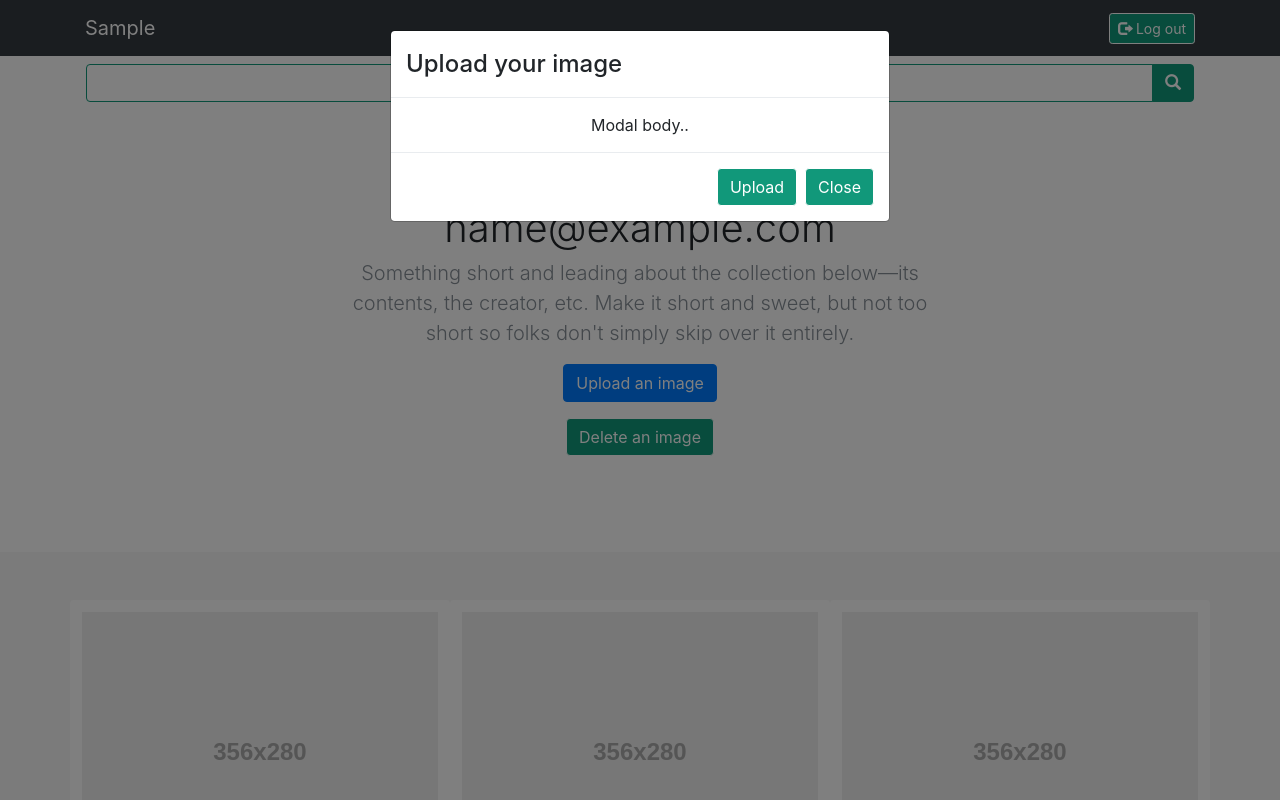
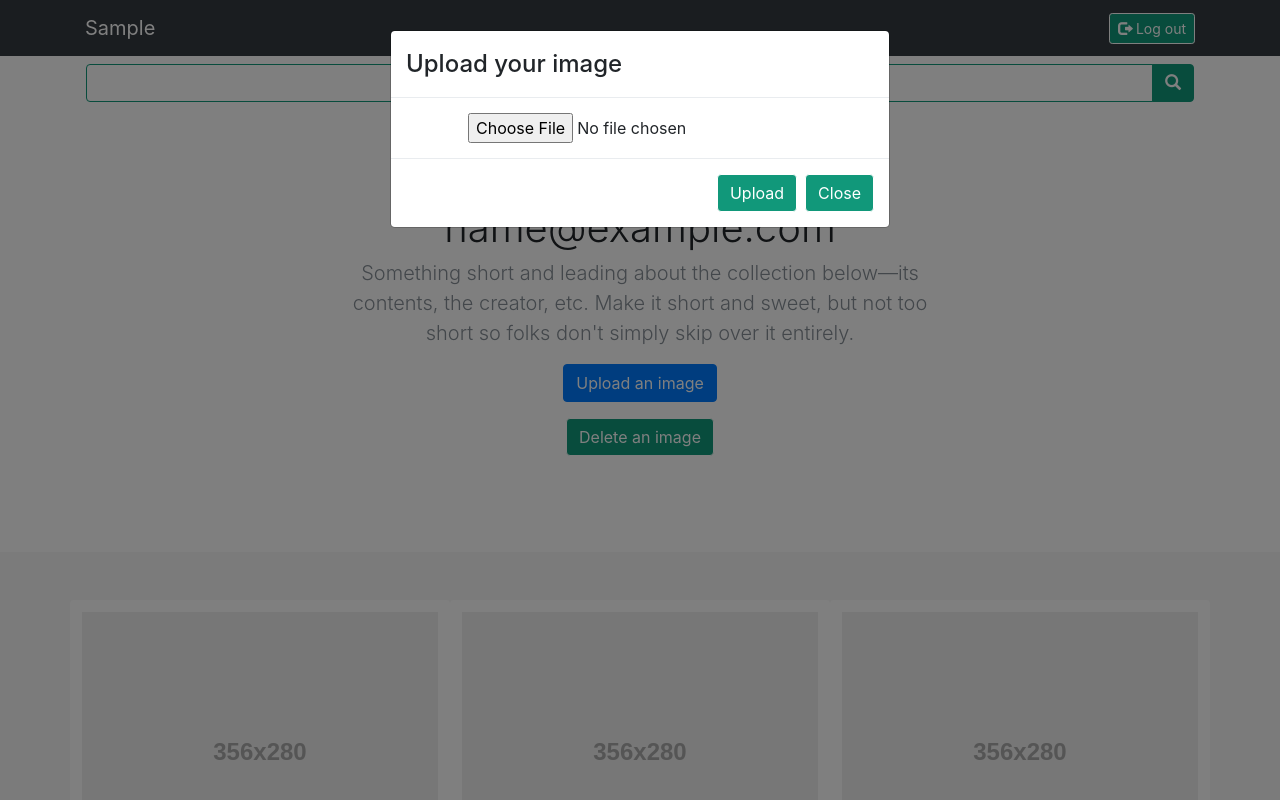
Before and after one commit to anitahaurie/FotoFriend_Web, a Flask app: template templates/home.html in a window 1280 px wide, after a click on "Upload an image". Run offline with Flask 2, Linux system fonts and the light colour scheme; the template is opened without the code that fills it: most values are stand-ins (such as "Sample title", 1, 10 or a date in 2020); some libraries are stand-ins or nearby versions.

Commit message:
Upload modal is complete. Currently working on bug when pressing the Upload button in Modal.

```diff
--- a/application.py
+++ b/application.py
@@ -124,7 +124,7 @@ class Upload(Resource):
                 filename = secure_filename(file.filename)
                 file.save(os.path,join(app.config['UPLOAD_FOLDER'], filename))
                 return redirect(url_for('uploaded_file', filename=filename))
-        return flask.render_template("uploadImage.html")
+        return flask.render_template("home.html")
 
 
 api.add_resource(Index, '/')
--- a/templates/home.html
+++ b/templates/home.html
@@ -59,14 +59,16 @@
 
                   <!-- Form to upload an image -->
                   <div class="modal-body">
-                    Modal body..
+                  <form method=post enctype=multipart/form-data>
+                      <p><input type=file name=file>
                   </div>
 
                   <!-- Modal footer -->
                   <div class="modal-footer">
-                    <button href="/upload" type="button" class="btn btn-secondary" data-dismiss="modal">Upload</button>
+                    <button href="/upload" type="submit" class="btn btn-secondary">Upload</button>
                     <button type="button" class="btn btn-secondary" data-dismiss="modal">Close</button>
                   </div>
+                  </form>
 
                 </div>
               </div>
```
